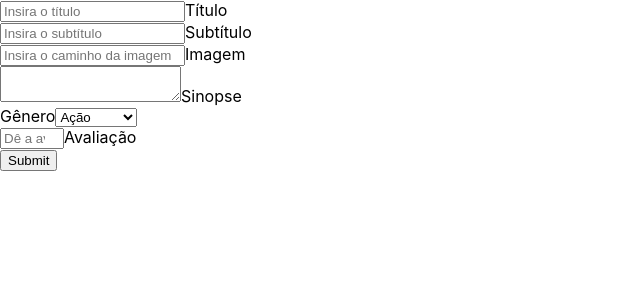
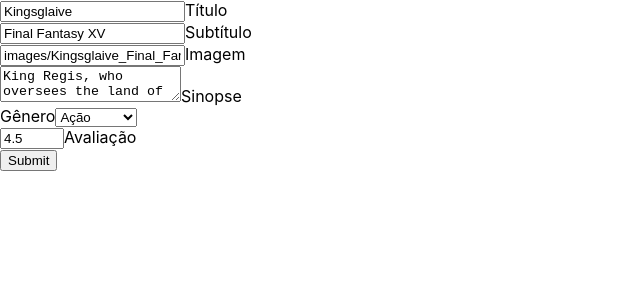
Before and after one commit to tryber/sd-07-project-movie-card-library-crud, a React (Create React App) app: page /movies/1/edit in a window 1280 px wide. Shown: the top 300 px of the page, without its empty margins (0-640 px from the left). Built offline with nearby package versions, Linux system fonts and the light colour scheme.

Commit message:
requesito 5 editar um cartao

```diff
--- a/src/pages/EditMovie.js
+++ b/src/pages/EditMovie.js
@@ -1,31 +1,46 @@
 import React, { Component } from 'react';
-
+import { Redirect } from 'react-router-dom';
 import { MovieForm } from '../components';
 import * as movieAPI from '../services/movieAPI';
 
 class EditMovie extends Component {
   constructor(props) {
     super(props);
-    this.state = {};
+    this.state = {
+      isLoading: true,
+      movie: {},
+      shouldRedirect: false,
+    };
     this.handleSubmit = this.handleSubmit.bind(this);
+    this.fetchMovie = this.fetchMovie.bind(this);
   }
 
-  handleSubmit(updatedMovie) {
+  async handleSubmit(updatedMovie) {
+    const updated = await movieAPI.updateMovie(updatedMovie);
+    if(updated) this.setState({ shouldRedirect: true });
+  }
+
+  componentDidMount() {
+    this.fetchMovie();
+  }
+
+  async fetchMovie() {
+    const { id } = this.props.match.params;
+    const movieDetail = await movieAPI.getMovie(id);
+    this.setState({ movie: movieDetail, isLoading: false });
   }
 
   render() {
-    const { status, shouldRedirect, movie } = this.state;
-    if (shouldRedirect) {
-      // Redirect
-    }
+    const { isLoading, shouldRedirect, movie } = this.state;
+    if (shouldRedirect) return <Redirect to="/" />;
 
-    if (status === 'loading') {
-      // render Loading
-    }
-
+    const loading = <p>Carregando...</p>
     return (
       <div data-testid="edit-movie">
-        <MovieForm movie={movie} onSubmit={this.handleSubmit} />
+        {
+          isLoading ? loading :
+          <MovieForm movie={movie} onSubmit={this.handleSubmit} />
+        }
       </div>
     );
   }
--- a/src/pages/MovieDetails.js
+++ b/src/pages/MovieDetails.js
@@ -25,7 +25,6 @@ class MovieDetails extends Component {
   }
 
   render() {
-    console.log(this.state);
     const { movie, loading } = this.state;
     const { title, storyline, imagePath, genre, rating, subtitle } = movie;
     return (
--- a/src/routes.js
+++ b/src/routes.js
@@ -9,7 +9,7 @@ export default class Routes extends React.Component {
         <Switch>
           <Route exact path="/" component={MovieList} />
           <Route path="/movies/new" component={NewMovie} />
-          <Route path="/movies/:id/edit" component={EditMovie} />
+          <Route path="/movies/:id/edit" render={(props) => <EditMovie {...props} />} />
           <Route path="/movies/:id" render={(props) => <MovieDetails {...props} />} />
           <Route path="*" component={NotFound} />
         </Switch>
```
Also changed, not shown: 1 other file (tests, documents, lock files or other folders).
